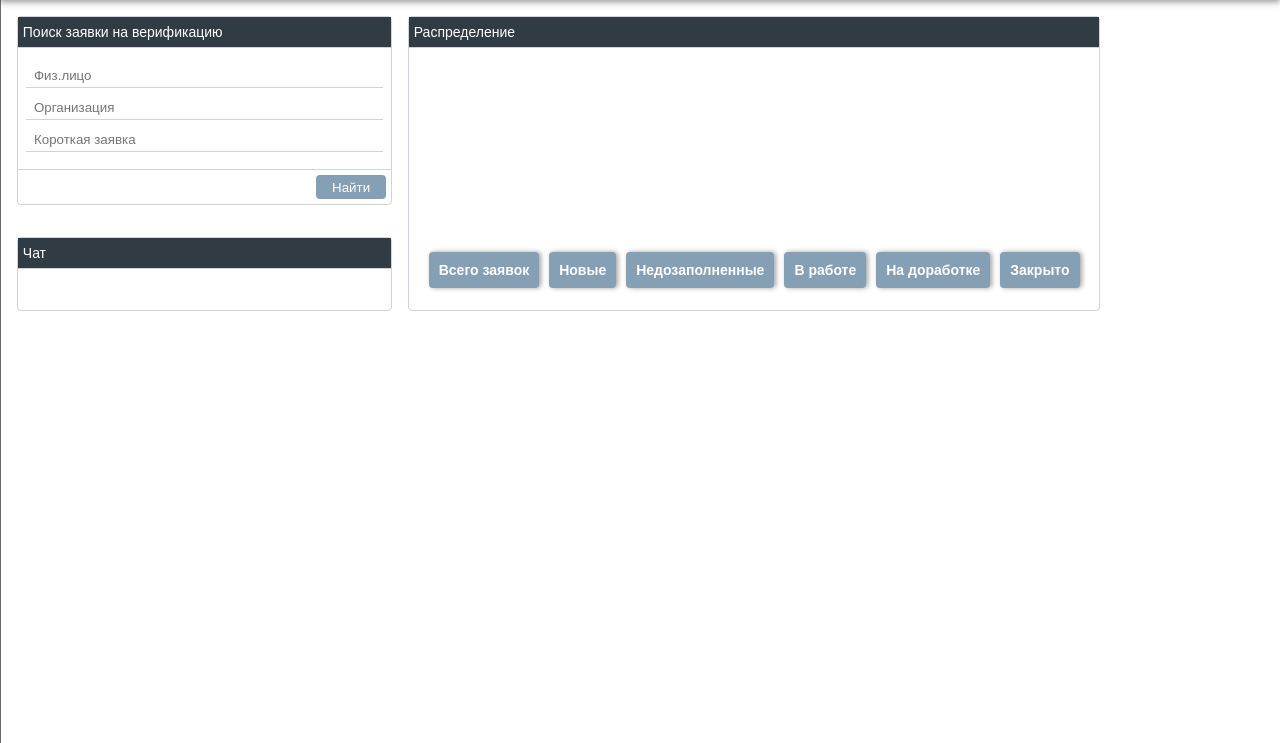
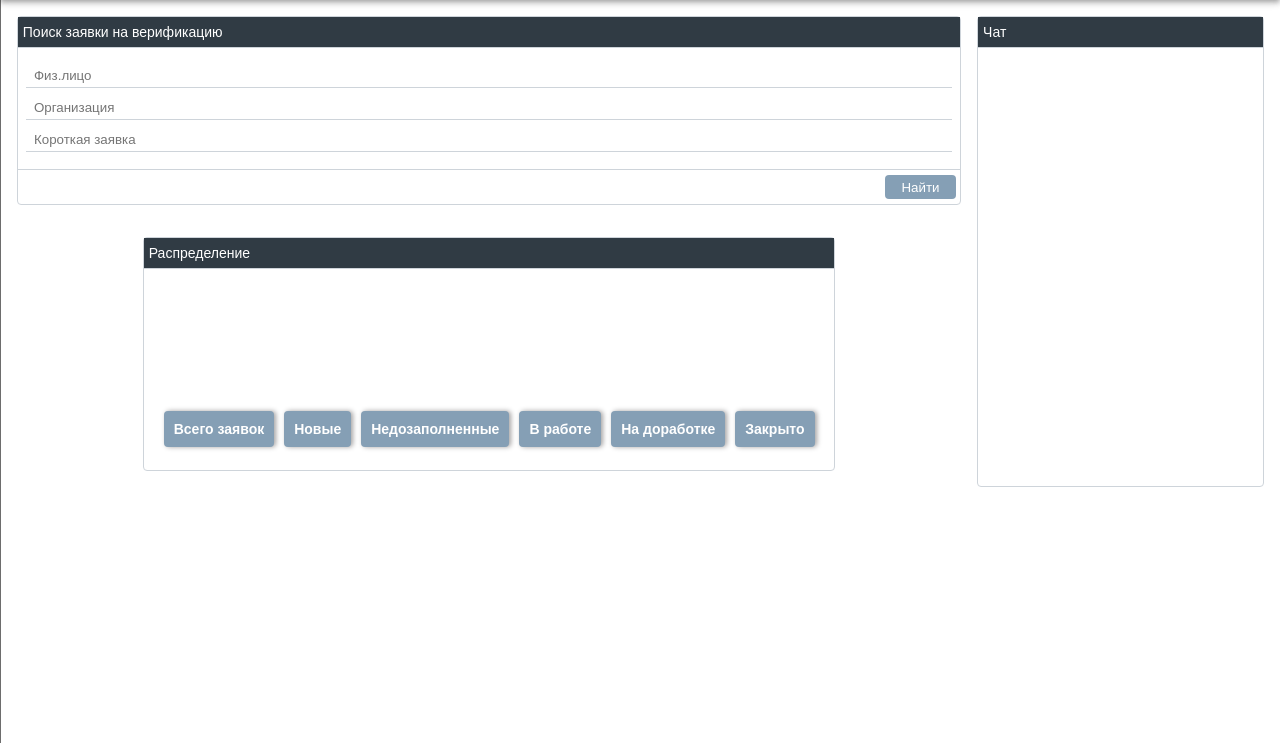
Before and after one commit to mikenejton/vdias, a Django app: template templates/verification/index.html in a window 1280 px wide. Shown: the part 40-783 px from the top of the page. Run offline with Django 3.2, Linux system fonts and the light colour scheme; the template is opened without the code that fills it, so the values that code supplies are empty.

Commit message:
index page updated

```diff
--- a/static/css/style.css
+++ b/static/css/style.css
@@ -163,9 +163,11 @@ aside.sidebar{
 .index-grid{
     display: grid;
     grid-template-areas:
-        "search stats"
-        " chat stats";
+        "search chat"
+        "stats chat"
+        "fill-box chat";
     grid-gap: 1rem;
+    overflow-y: auto;
 }
 .mb-card{
     display: flex;
--- a/templates/verification/index.html
+++ b/templates/verification/index.html
@@ -25,7 +25,7 @@
             </div>
         </form>
     </div>
-    <div class="component_wrapper" style="grid-area: chat;">
+    <div class="component_wrapper" style="grid-area: chat; overflow-y: auto;">
         <div class="mb-card" style="width: 100%">
             <div class="mb-card_header">Чат</div>
             <div class="mb-card_body">
@@ -33,19 +33,19 @@
                     {% for msg in chat_messages %}
                         <div class="chatbox_chat-message to-msg">
                             <a href="{% url 'vitem' vitem_id=msg.vitem.id %}">
-                                <p>{{msg.vitem}}</p>
-                                <div style="padding: 0.5rem;"></div>
-                                <p class="msg-header">{{ msg.created }} | {{ msg.author }}</p>
+                                <p><u><b>{{msg.vitem}}</b></u></p>
+                                <div style="padding: 0.25rem;"></div>
                                 <p class="msg-body">{{ msg.msg }}</p>
+                                <p class="msg-footer">{{ msg.created }} | {{ msg.author }}</p>
                             </a>
                         </div>
                     {% endfor %}
-                    <div style="padding: 0.5rem;"></div>
+                    <div style="padding: 0.2rem;"></div>
                 </div>
             </div>
         </div>
     </div>
-    <div class="component_wrapper" style="grid-area: stats;">
+    <div class="component_wrapper" style="grid-area: stats; height: 250px; justify-self: center;">
         <div class="mb-card" id="vueStats">
             <div class="mb-card_header">Распределение</div>
             <div class="mb-card_body" style="flex-direction: row; align-items: flex-end; margin: 10px; justify-content: space-around;">
--- a/verification/views.py
+++ b/verification/views.py
@@ -11,7 +11,7 @@ def index(request):
     context = views_utils.get_base_context(request.user)
     context['page_title'] = 'ДИАС'
     if request.user.extendeduser.user_role.role_lvl <= 2:
-        context['chat_messages'] = models.VitemChat.objects.exclude(author = request.user.extendeduser).order_by('-created')[:5]
+        context['chat_messages'] = models.VitemChat.objects.exclude(author = request.user.extendeduser).order_by('-created')[:20]
     else:
         context['chat_messages'] = models.VitemChat.objects.filter(Q(vitem__author = request.user.extendeduser) | Q(vitem__case_officer = request.user.extendeduser)).exclude(author = request.user.extendeduser).order_by('-created')[:5]
 
```
